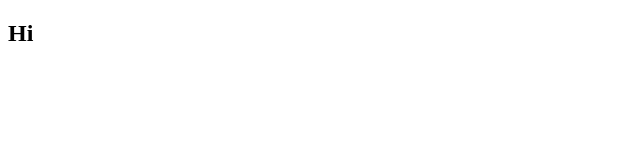
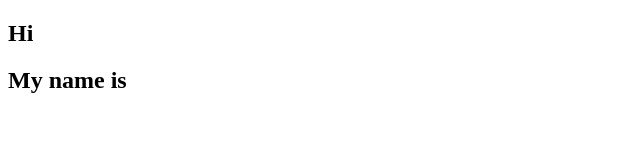
Before and after one commit to NotPolina/first-project, a plain HTML site: page index.html in a window 1280 px wide. Shown: the whole page, without its empty margins (0-640 px from the left). Drawn offline with Linux system fonts and the light colour scheme.

Commit message:
главная страница

```diff
--- a/index.html
+++ b/index.html
@@ -8,5 +8,6 @@
 </head>
 <body>
     <h2> Hi </h2>
+    <h2> My name is </h2>
 </body>
 </html>
```
